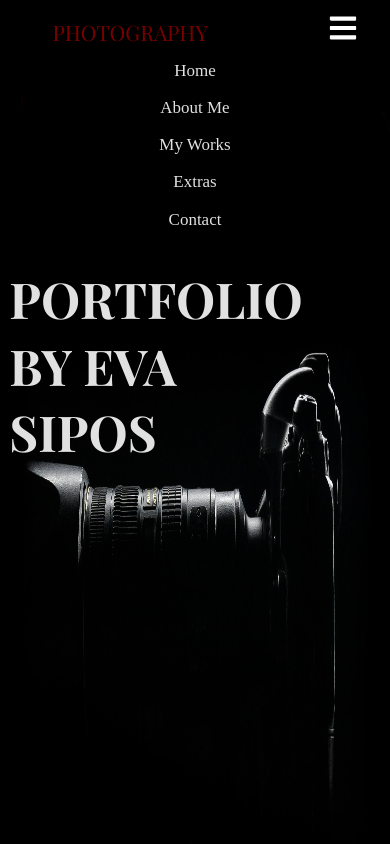
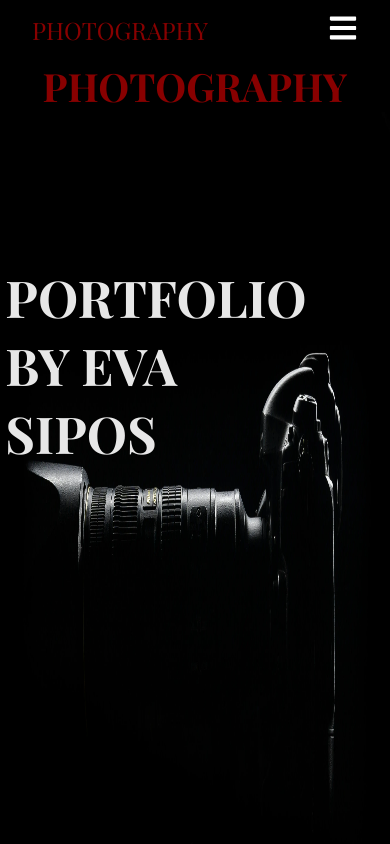
Before and after one commit to FehertoiTamas/photography-portfolio, a Next.js app: page / in a window 390 px wide. Shown: the top 844 px of the page. Built offline with nearby package versions, Linux system fonts and the light colour scheme; a web font is replaced by a local one.

Commit message:
add responsive under 768 to navbar

```diff
--- a/src/app/layout.js
+++ b/src/app/layout.js
@@ -19,7 +19,7 @@ export const metadata = {
 export default function RootLayout({ children }) {
   return (
     <html lang="en">
-      <body className={`${geistSans.variable} ${geistMono.variable}`}>
+      <body className={`${geistSans.variable} ${geistMono.variable}`} >
         {children}
       </body>
     </html>
--- a/src/components/Navbar/Navbar.css
+++ b/src/components/Navbar/Navbar.css
@@ -5,13 +5,14 @@
 
 .navbar {
   width: 100%;
+  height: 60px;
   position: fixed;
-  top: 0;
   display: flex;
   align-items: center;
   justify-content: space-between;
+  top: 0;
+  left: 0;
   padding: 1rem 2rem;
-  height: 60px;
   background-color: black;
   color: white;
   z-index: 10;
@@ -30,7 +31,7 @@
   color: white;
 }
 
-.navbar ul {
+.links {
   display: flex;
   align-items: center;
   justify-content: center;
@@ -73,6 +74,7 @@
     padding: 1rem;
     width: 100%;
     display: none;
+    /* Alapértelmezés szerint elrejtve */
     opacity: 0;
     transform: translateY(-10px);
     transition: opacity 0.3s ease, transform 0.3s ease;
@@ -80,6 +82,7 @@
 
   .links.active {
     display: flex;
+    /* Látható a menü, ha az active osztály hozzáadva */
     opacity: 1;
     transform: translateY(0);
   }
@@ -91,4 +94,7 @@
   .navbar ul a {
     font-size: 1.2rem;
   }
+
+  .navbar-text {}
+
 }
--- a/src/components/Navbar/Navbar.js
+++ b/src/components/Navbar/Navbar.js
@@ -11,12 +11,21 @@ gsap.registerPlugin(ScrollTrigger);
 export default function Navbar() {
   const [menuOpen, setMenuOpen] = useState(false);
 
+  const toggleMenu = () => {
+    setMenuOpen(!menuOpen);
+  };
+
+
   useEffect(() => {
     if (typeof window !== "undefined") {
 
       // Animációk és trigger-ek gyűjtése
       const animations = [];
 
+      // Ellenőrizzük a képernyőméretet
+      const screenWidth = window.innerWidth;
+
+      if (screen > 768) {
         const animation1 = gsap.fromTo(
           ".navbar-text",
           { opacity: 1, scale: 1, transformOrigin: "left bottom" },
@@ -36,7 +45,9 @@ export default function Navbar() {
         );
 
         animations.push(animation1);
+      }
 
+      if (screenWidth > 768) {
         const animation2 = gsap.fromTo(
           ".logo",
           { opacity: 0, scale: 0, transformOrigin: "right bottom" },
@@ -56,7 +67,10 @@ export default function Navbar() {
         );
 
         animations.push(animation2);
+      }
 
+      // Animation 3 csak nagyobb képernyőkön
+      if (screenWidth > 768) {
         const animation3 = gsap.fromTo(
           ".links",
           { opacity: 0, scale: 0 },
@@ -74,9 +88,8 @@ export default function Navbar() {
             },
           }
         );
-
         animations.push(animation3);
-
+      }
       // Cleanup funkció a komponens eltávolításakor
       return () => {
         // Minden animáció törlése
@@ -86,10 +99,6 @@ export default function Navbar() {
       };
     }
   }, []);
-
-  const toggleMenu = () => {
-    setMenuOpen(!menuOpen);
-  };
 
   return (
     <>
```
Lines whose indentation alone changed are shown as unchanged.
